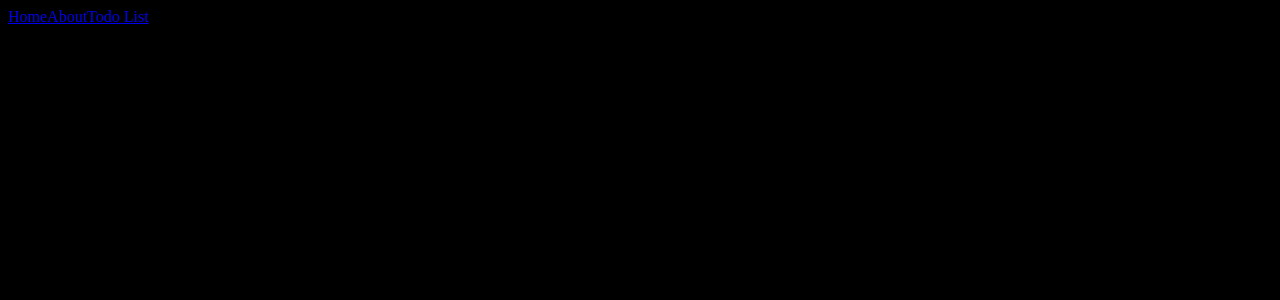
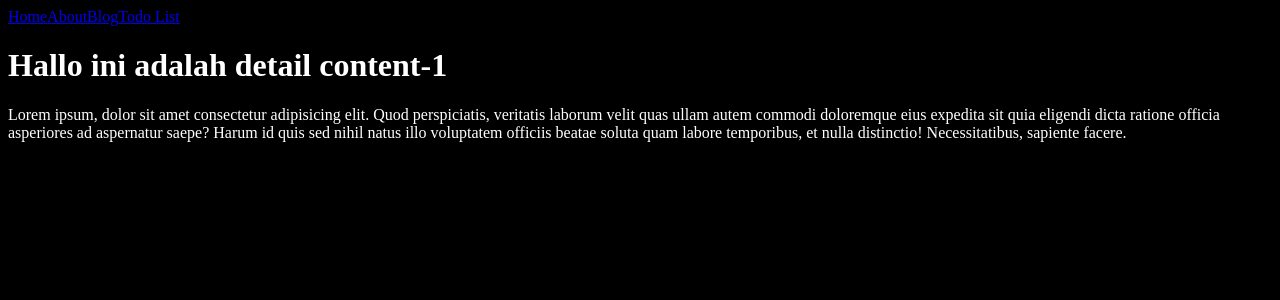
Before and after one commit to bugs17/ract-basic, a React (Create React App) app: page /blog/content-1 in a window 1280 px wide. Before the commit this address had no page. Shown: the top 300 px of the page. Built offline with nearby package versions, Linux system fonts and the light colour scheme.

Commit message:
nested route dan dynamic url

```diff
--- a/src/About.jsx
+++ b/src/About.jsx
@@ -1,9 +1,14 @@
 import React from 'react';
-
+import { Link, Outlet } from 'react-router-dom';
 const About = () => {
     return (
         <>
             <h1>Halaman About!!!!</h1>
+            <ul>
+                <li><Link to="/about/team">About Team</Link></li>
+                <li><Link to="/about/form">form</Link></li>
+            </ul>
+            <Outlet/>
         </>
     );
 }
--- /dev/null
+++ b/src/AboutTeam.jsx
@@ -0,0 +1,11 @@
+import React from 'react';
+
+const AboutTeam = () => {
+    return (
+        <div>
+            <h1>Halaman about team!!!!!!!!!!!!!!!!</h1>
+        </div>
+    );
+}
+
+export default AboutTeam;
--- /dev/null
+++ b/src/Blog.jsx
@@ -0,0 +1,18 @@
+import React from 'react';
+import { Link } from 'react-router-dom';
+const Blog = () => {
+    return (
+        <>
+            <h1>Blog Page</h1>
+            <ul>
+                <li><Link to="content-1">content 1</Link></li>
+                <li><Link to="content-2">content 2</Link></li>
+                <li><Link to="content-3">content 3</Link></li>
+
+            </ul>
+
+        </>
+    );
+}
+
+export default Blog;
--- /dev/null
+++ b/src/BlogDetails.jsx
@@ -0,0 +1,16 @@
+import React from 'react';
+import { useParams } from 'react-router-dom';
+
+const BlogDetails = () => {
+    const urlParams = useParams();
+    console.log(urlParams);
+
+    return (
+        <>
+           <h1>Hallo ini adalah detail {urlParams.slug}</h1>
+           <p>Lorem ipsum, dolor sit amet consectetur adipisicing elit. Quod perspiciatis, veritatis laborum velit quas ullam autem commodi doloremque eius expedita sit quia eligendi dicta ratione officia asperiores ad aspernatur saepe? Harum id quis sed nihil natus illo voluptatem officiis beatae soluta quam labore temporibus, et nulla distinctio! Necessitatibus, sapiente facere.</p>
+        </>
+    );
+}
+
+export default BlogDetails;
--- a/src/Home.jsx
+++ b/src/Home.jsx
@@ -2,11 +2,7 @@ import React from 'react';
 
 
 const Home = () => {
-    return (
-        <>
-        <h1>Halaman Home</h1>
-        </>
-    );
+    return <h1>Halaman Home</h1>
 }
 
 export default Home;
--- a/src/Main.jsx
+++ b/src/Main.jsx
@@ -2,24 +2,37 @@ import React from 'react';
 import { Routes, Route,Link } from 'react-router-dom';
 import TodoList from './TodoList';
 import About from './About';
+import AboutTeam from './AboutTeam';
 import Home from './Home';
+import Form from './Form';
+import Blog from './Blog';
+import BlogDetails from './BlogDetails';
+import NotFound from './NotFound';
 
 const Main = () => {
     return (
-        <>
+        <div className='App'>
         {/* jadi cara penggunaan router kaya begini nanti tinggal import Routes, Route dan Link
         dan pada halaman index bungkus halam ini dengan BrowseRouter, jadi dibandingkan pake tag <a> langsung saja pake Link dari react-router-dom */}
             <nav>
                 <Link to="/">Home</Link>
                 <Link to="/about">About</Link>
+                <Link to="/blog">Blog</Link>
                 <Link to="/todolist">Todo List</Link>
             </nav>
             <Routes>
                 <Route path='/' element={<Home/>}/>
-                <Route path='about' element={<About/>}/>
+                <Route path='about' element={<About/>}>
+                    <Route path='team' element={<AboutTeam/>}/>
+                    <Route path='Form' element={<Form/>}/>
+                </Route>
+                <Route path='blog' element={<Blog/>}/>
+                {/* ini contoh dynamic url seperti meminta detail artikel product dan sebagainya */}
+                <Route path='blog/:slug' element={<BlogDetails/>}/>
                 <Route path='todolist' element={<TodoList/>}/>
+                <Route path='*' element={<NotFound/>}/>
             </Routes>
-        </>
+        </div>
     );
 }
 
--- /dev/null
+++ b/src/NotFound.jsx
@@ -0,0 +1,11 @@
+import React from 'react';
+
+const NotFound = () => {
+    return (
+        <>
+          <h1>Page not found! 404</h1>
+        </>
+    );
+}
+
+export default NotFound;
```
